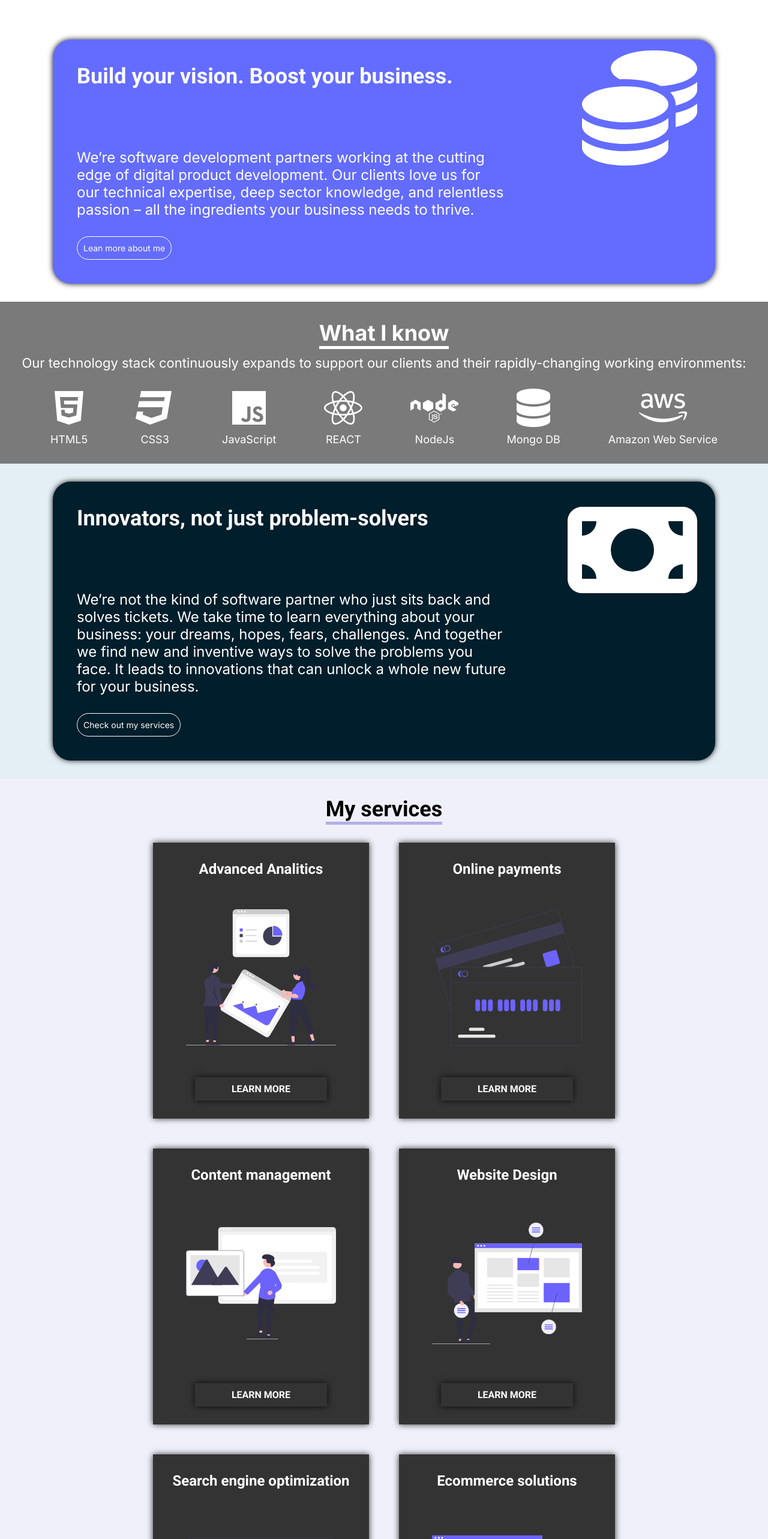
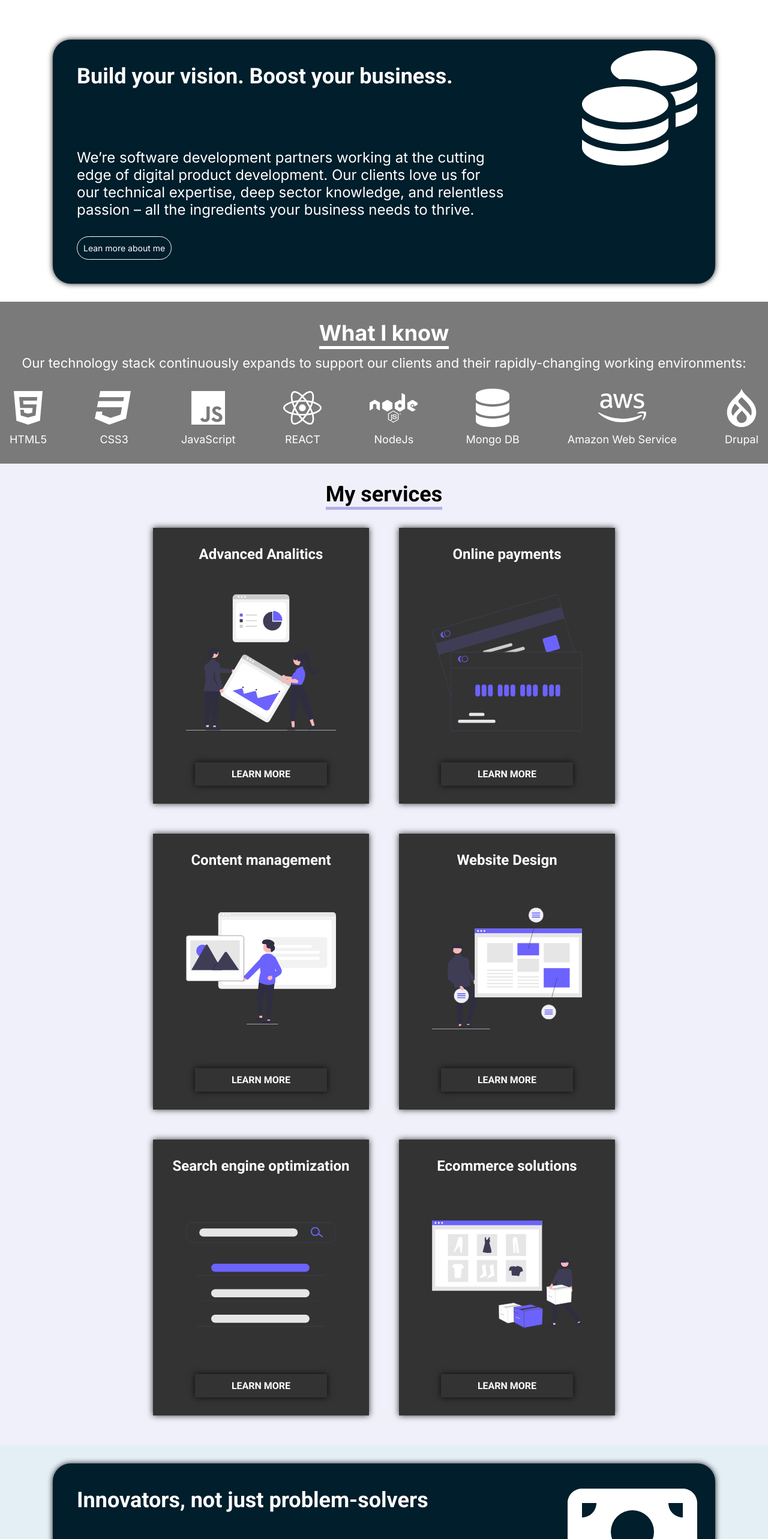
Before and after one commit to MilanJulinac42/professional-portfolio, a Next.js app: page / in a window 1280 px wide. Shown: the part 1232-3798 px from the top of the page at 60% size. Built offline with nearby package versions, Linux system fonts and the light colour scheme.

Commit message:
modified tech stack

```diff
--- a/pages/services.tsx
+++ b/pages/services.tsx
@@ -22,7 +22,7 @@ const services = () => {
                 linkText="Start Your Project Today"
                 link="/contact"
                 icon={faRocket}
-                background="#333"
+                background="#001E2B"
             />
             <Footer />
         </div>
--- a/src/app/layout/TechStack/TechStack.tsx
+++ b/src/app/layout/TechStack/TechStack.tsx
@@ -8,6 +8,7 @@ import {
     faReact,
     faAws,
     faNode,
+    faDrupal,
 } from "@fortawesome/free-brands-svg-icons";
 import { faDatabase } from "@fortawesome/free-solid-svg-icons";
 
@@ -69,6 +70,13 @@ const TechStack = () => {
                     />
                     Amazon Web Service
                 </li>
+                <li className={styles.listItem}>
+                    <FontAwesomeIcon
+                        className={styles.techStackIcon}
+                        icon={faDrupal}
+                    />
+                    Drupal
+                </li>
             </ul>
         </div>
     );
--- a/src/app/page.tsx
+++ b/src/app/page.tsx
@@ -28,20 +28,12 @@ export default function Home() {
                 title="Build your vision. Boost your business."
                 description="We’re software development partners working at the cutting edge of digital product development. Our clients love us for our technical expertise, deep sector knowledge, and relentless passion – all the ingredients your business needs to thrive."
                 icon={faCoins}
-                background="#636cff"
+                background="#001E2B"
                 containerBackground="#fff"
                 linkText="Lean more about me"
                 link="/about"
             />
             <TechStack />
-            <PopCard
-                title="Innovators, not just problem-solvers"
-                description="We’re not the kind of software partner who just sits back and solves tickets. We take time to learn everything about your business: your dreams, hopes, fears, challenges. And together we find new and inventive ways to solve the problems you face. It leads to innovations that can unlock a whole new future for your business."
-                icon={faMoneyBill}
-                background="#001e2b"
-                linkText="Check out my services"
-                link="/services"
-            />
             <Container title={"My services"} background="#f0f0fa">
                 <div className={styles.containerWrapperHelp}>
                     <HelpCard
@@ -88,6 +80,14 @@ export default function Home() {
                     />
                 </div>
             </Container>
+            <PopCard
+                title="Innovators, not just problem-solvers"
+                description="We’re not the kind of software partner who just sits back and solves tickets. We take time to learn everything about your business: your dreams, hopes, fears, challenges. And together we find new and inventive ways to solve the problems you face. It leads to innovations that can unlock a whole new future for your business."
+                icon={faMoneyBill}
+                background="#001e2b"
+                linkText="Check out all of my services"
+                link="/services"
+            />
             <Footer />
         </main>
     );
```
Also changed, not shown: pages/about.tsx (+12 -1 lines).
